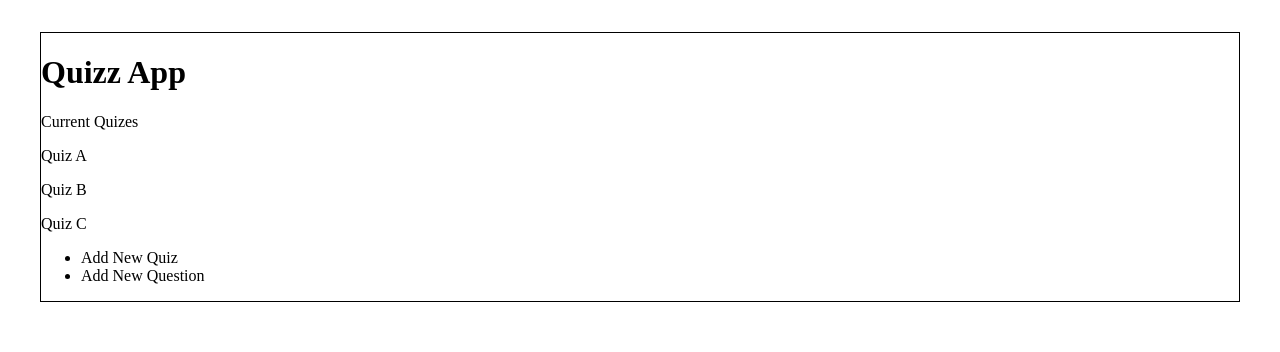
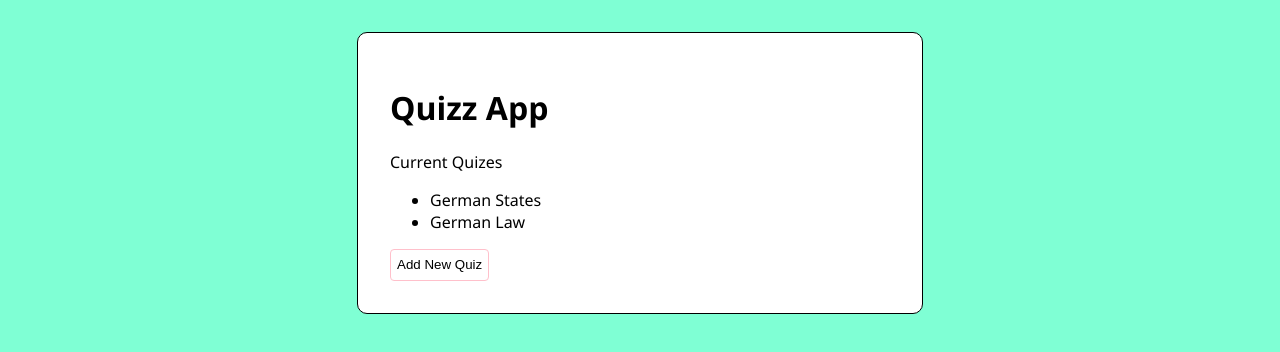
Before and after one commit to slaleye/quiztranslate, a React app: page / in a window 1280 px wide. Shown: the top 352 px of the page. Built offline with nearby package versions, Linux system fonts and the light colour scheme.

Commit message:
Add static quizz

```diff
--- a/src/App.js
+++ b/src/App.js
@@ -1,18 +1,97 @@
 import React from "react";
 import styles from "./App.module.css";
+
+const quizList = [
+  {
+    name: "German States",
+    questions: [
+      {
+        text: "What is the capital city of Bavaria (Bayern)",
+        position: 1,
+        answers: [
+          {
+            text: "Munich (München)",
+            isCorrect: true,
+          },
+          {
+            text: "Berlin",
+          },
+          {
+            text: "Frankfurt",
+          },
+        ],
+      },
+      {
+        text: "What is the capital city of Saxony (Sachsen)?",
+        position: 2,
+        answers: [
+          {
+            text: "Dresden",
+            isCorrect: true,
+          },
+          {
+            text: "Leipzig",
+          },
+          {
+            text: "Chemnitz",
+          },
+        ],
+      },
+    ],
+  },
+  {
+    name: "German Law",
+    questions: [
+      {
+        text: "What is the supreme law of Germany?",
+        position: 1,
+        answers: [
+          {
+            text: "Grundgesetz",
+            isCorrect: true,
+          },
+          {
+            text: "Strafgesetzbuch",
+          },
+          {
+            text: "Handelsgesetzbuch",
+          },
+        ],
+      },
+      {
+        text: "What is the highest court in Germany?",
+        position: 2,
+        answers: [
+          {
+            text: "Bundesgerichtshof",
+          },
+          {
+            text: "Bundesverfassungsgericht",
+            isCorrect: true,
+          },
+          {
+            text: "Oberlandesgericht",
+          },
+        ],
+      },
+    ],
+  },
+];
 
 const App = () => {
   return (
     <div className={styles.App}>
       <h1>Quizz App</h1>
       <p>Current Quizes</p>
-       <p> Quiz A</p>
-       <p> Quiz B</p>
-       <p> Quiz C</p>
-       <ul>
-        <li>Add New Quiz</li>
-        <li>Add New Question</li>
-       </ul>
+      <ul>
+        {quizList.map((quizz) => {
+          console.log(quizz);
+          return <li>{quizz.name}</li>;
+        })}
+      </ul>
+
+      <button>Add New Quiz</button>
+
     </div>
   );
 };
--- a/src/App.module.css
+++ b/src/App.module.css
@@ -1,4 +1,28 @@
+html,
+body {
+  box-sizing: border-box;
+  font-family: "Segoe UI", Tahoma, Geneva, Verdana, sans-serif;
+  font-size: 16px;
+  background-color: aquamarine;
+}
+
 .App {
+  background-color: white;
   border: 1px solid black;
-  margin: 2rem;
+  border-radius: 10px;
+  max-width: 500px;
+  margin: 2rem auto;
+  padding: 2rem;
 }
+
+button {
+  background-color: white;
+  border: 1px solid pink;
+  border-radius: 4px;
+  height: 2rem;
+}
+
+button:hover {
+  background-color: black;
+  color: white;
+}
```
